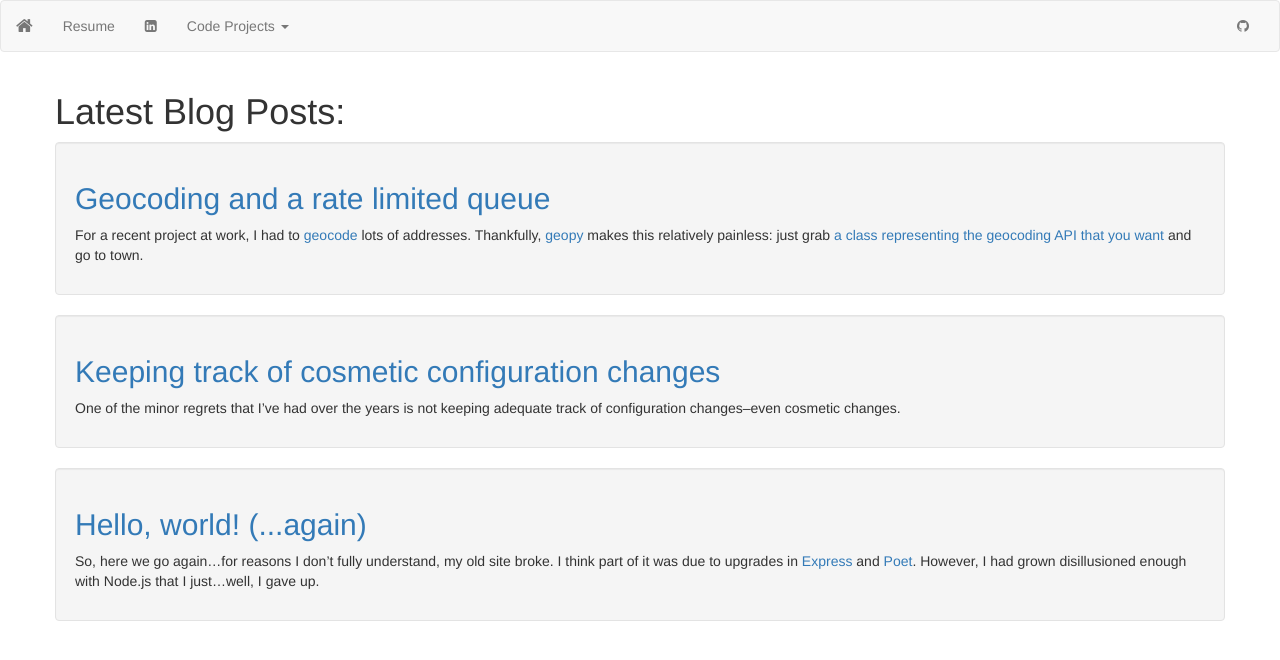
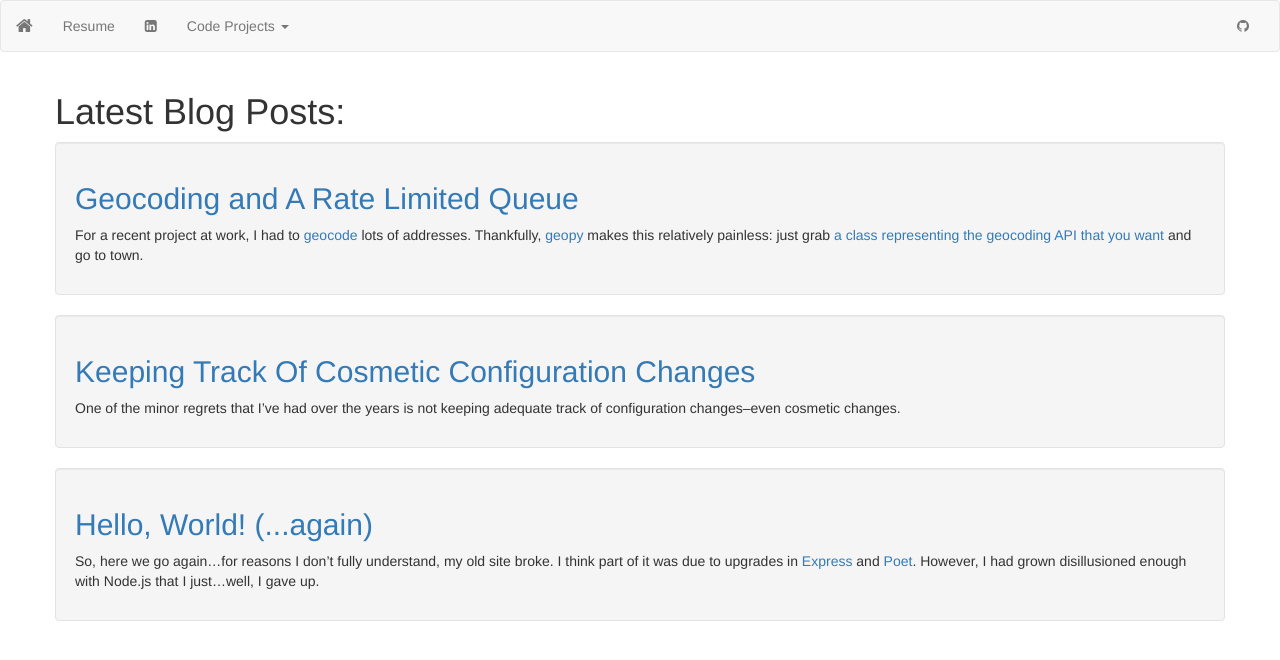
Before and after one commit to jackmaney/jackmaney.github.io, a Jekyll site: the page built from index.html, in a window 1280 px wide. Shown: the top 660 px of the page. Built offline with Jekyll 4.4.1, drawn with Linux system fonts in a browser that asks for light colours; nearby versions of some CDN libraries; the list of posts is cut into pages by our own code.

Commit message:
Got rid of capitalization for titles, since I capitalize them how I want, anyways...

```diff
--- a/index.html
+++ b/index.html
@@ -5,7 +5,7 @@ layout: main_page
     {% for post in paginator.posts %}
         <div class="well">
             <a href="{{ post.url }}">
-                <h2>{{post.title | truncatewords: 10 | capitalize}}</h2>
+                <h2>{{post.title | truncatewords: 10 }}</h2>
             </a>
             <p>{{ post.excerpt }}</p>
         </div>
```
Also changed, not shown: _layouts/post.html (line endings or trailing spaces).
